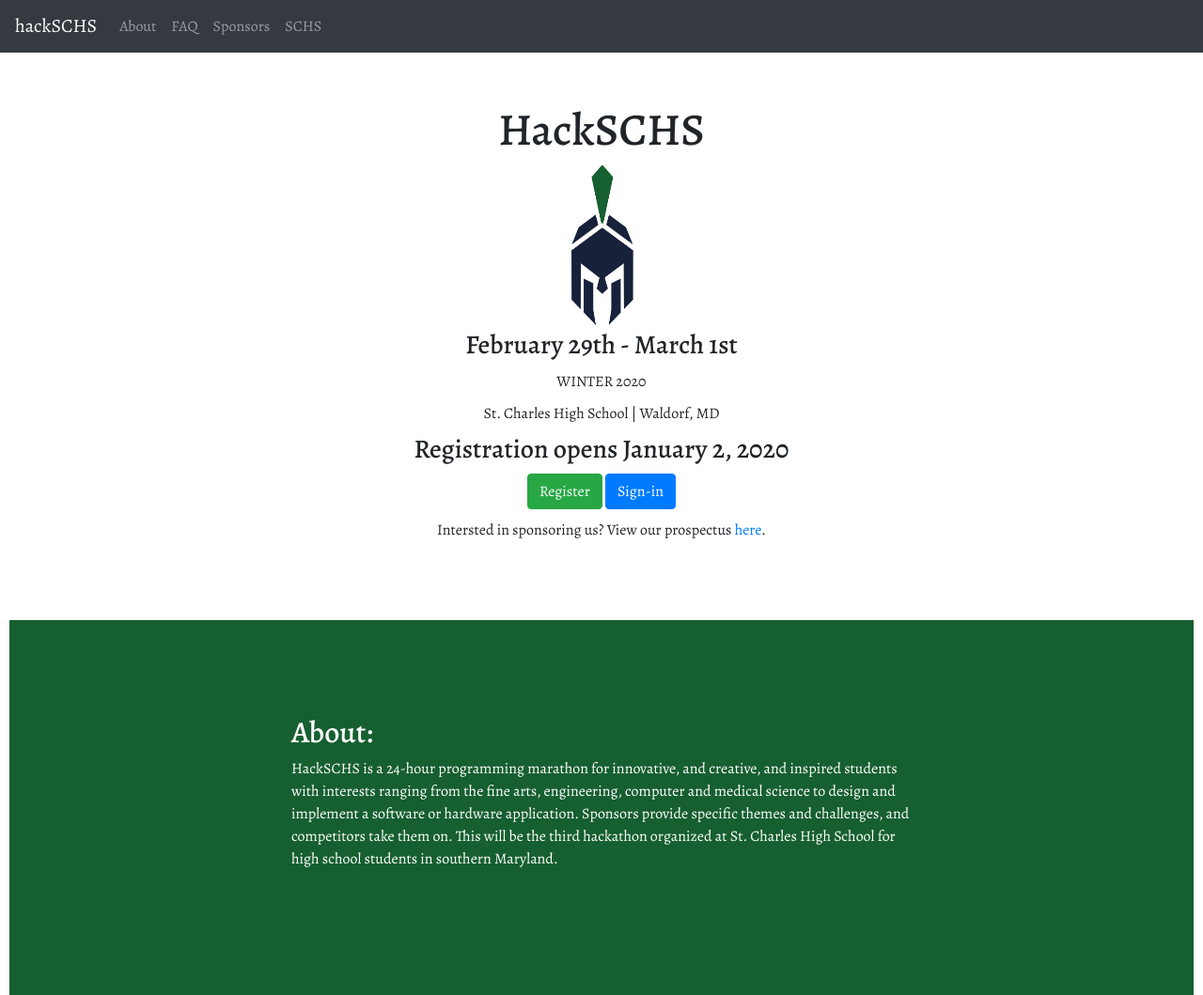
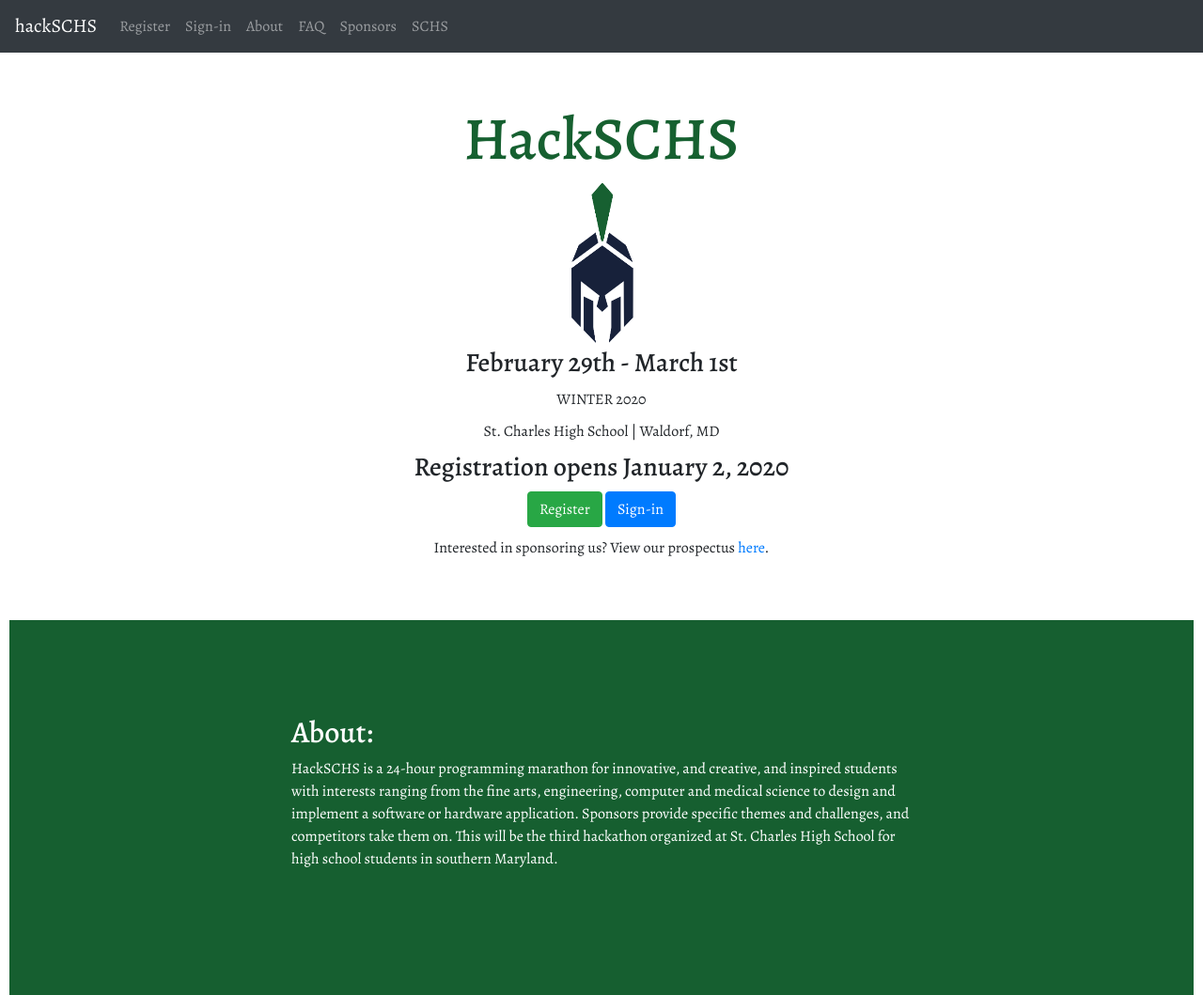
Before and after one commit to Tmstone/hackSCHS, a Flask app: page / in a window 1280 px wide. Shown: the top 1059 px of the page at 94% size. Run offline with Flask 2, Linux system fonts and the light colour scheme; some libraries are stand-ins or nearby versions.

Commit message:
added registration route

```diff
--- a/routes.py
+++ b/routes.py
@@ -11,7 +11,7 @@
 app.add_url_rule('/register', view_func=new_user)
 
 #login user
-
+#app.add_url_rule('/signin', view_func=log_in)
 #logout user
 
 #admin login
--- a/static/main.js
+++ b/static/main.js
@@ -1,3 +1,5 @@
 $(document).ready(function(){
-
-})
+    $('#rBtn').click(function(){
+        $.get("routes.py'/register'");
+    })
+});
--- a/static/style.css
+++ b/static/style.css
@@ -15,7 +15,8 @@
     padding: 50px 10px 10px 10px;
 }
     #main h1 {
-    font-size: 3em;
+    font-size: 4em;
+    color: #166030;
 }
     #main p {
         margin: 10px;
--- a/templates/index.html
+++ b/templates/index.html
@@ -26,6 +26,12 @@
                 <div class="collapse navbar-collapse" id="navbarNAV">
                     <ul class="navbar-nav">
                         <li class="nav-item ">
+                            <a class="nav-link" href="/register">Register</a>
+                        </li>
+                        <li class="nav-item ">
+                            <a class="nav-link" href="/sign">Sign-in</a>
+                        </li>
+                        <li class="nav-item ">
                             <a class="nav-link" href="#">About</a>
                         </li>
                         <li class="nav-item ">
@@ -43,15 +49,15 @@
             </nav>
         </div>
         <div id="main">
-            <h1 class="">HackSCHS</h1>
+            <h1>HackSCHS</h1>
             <img src="{{ url_for('static', filename='img/hackSCHS18.png') }}" alt="" width="75" height="175">
             <h3>February 29th - March 1st</h3>
                 <p>WINTER 2020</p>
                 <p>St. Charles High School | Waldorf, MD</p>
                 <h3>Registration opens January 2, 2020</h3>
-                    <button class="btn btn-success">Register</button>
-                    <button class="btn btn-primary">Sign-in</button>
-                <p>Intersted in sponsoring us? View our prospectus <a href="https://spark.adobe.com/page/OXIVYLoCPUk8N/" target="_blank">here</a>. </p>
+                    <button class="btn btn-success" id="rBtn" formaction="/register">Register</button>
+                    <button class="btn btn-primary" id="LBtn">Sign-in</button>
+                <p>Interested in sponsoring us? View our prospectus <a href="https://spark.adobe.com/page/OXIVYLoCPUk8N/" target="_blank">here</a>. </p>
         </div>
         <div id="about">
             <h2>About:</h2>
```
